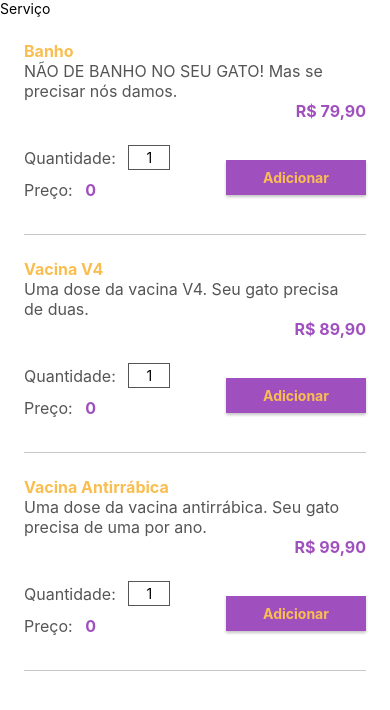
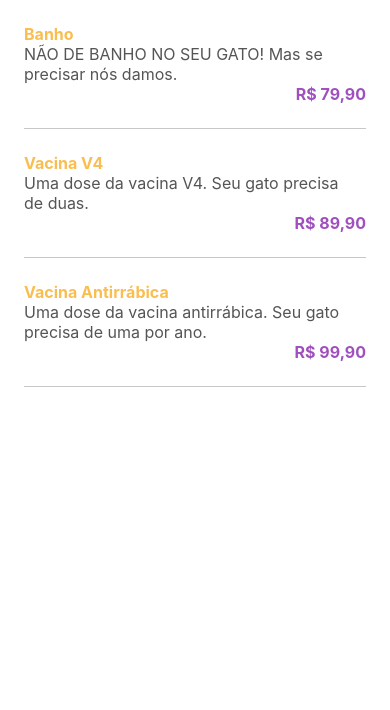
Before and after one commit to Jeffbreno/gatito-alura, a React Native app: screen / in a window 390 px wide. Shown: the top 710 px of the page. Built offline with nearby package versions, Linux system fonts and the light colour scheme.

Commit message:
25092023_0845

```diff
--- a/src/telas/Servicos/Item/index.js
+++ b/src/telas/Servicos/Item/index.js
@@ -1,5 +1,5 @@
 import React, { useState } from "react";
-import { Button, Text, View } from "react-native";
+import { Text, View, TouchableOpacity } from "react-native";
 import estilos from "./estilos";
 import CampoInteiro from "../../../componentes/CampoInteiro";
 import Botao from "../../../componentes/Botao";
@@ -9,9 +9,23 @@ export default function Item({ nome, preco, descricao }) {
   const [total, setTotal] = useState(preco);
   const [expandir, setExpandir] = useState(false);
 
+  const atualizaQuantidadeTotal = (novaQuantidade) => {
+    setQuantidade(novaQuantidade);
+    calculaTotal(novaQuantidade);
+  };
+
+  const calculaTotal = (novaQuantidade) => {
+    setTotal(novaQuantidade * preco);
+  };
+
+  const inverteExpandir = () => {
+    setExpandir(!expandir);
+    atualizaQuantidadeTotal(1);
+  };
+
   return (
     <>
-      <View style={estilos.informacao}>
+      <TouchableOpacity style={estilos.informacao} onPress={inverteExpandir}>
         <Text style={estilos.nome}>{nome}</Text>
         <Text style={estilos.descricao}>{descricao}</Text>
         <Text style={estilos.preco}>
@@ -20,20 +34,27 @@ export default function Item({ nome, preco, descricao }) {
             currency: "BRL",
           }).format(preco)}
         </Text>
-      </View>
+      </TouchableOpacity>
+      {expandir && (
         <View style={estilos.carrinho}>
           <View>
             <View style={estilos.valor}>
               <Text style={estilos.descricao}>Quantidade: </Text>
-            <CampoInteiro estilos={estilos.quantidade} valor={quantidade} acao={setQuantidade} />
+              <CampoInteiro estilos={estilos.quantidade} valor={quantidade} acao={atualizaQuantidadeTotal} />
             </View>
             <View style={estilos.valor}>
-            <Text style={estilos.descricao}>Preço: </Text>
-            <Text style={estilos.preco}>0</Text>
+              <Text style={estilos.descricao}>Total: </Text>
+              <Text style={estilos.preco}>
+                {Intl.NumberFormat("pt-BR", {
+                  style: "currency",
+                  currency: "BRL",
+                }).format(total)}
+              </Text>
             </View>
           </View>
           <Botao valor="Adicionar" acao={() => {}} />
         </View>
+      )}
       <View style={estilos.divisor}></View>
     </>
   );
--- a/src/telas/Servicos/index.js
+++ b/src/telas/Servicos/index.js
@@ -1,5 +1,5 @@
 import React from "react";
-import { Text, FlatList } from "react-native";
+import { FlatList } from "react-native";
 import Item from "./Item";
 
 const servicos = [
@@ -26,7 +26,6 @@ const servicos = [
 export default function Servicos() {
   return (
     <>
-      <Text>Serviço</Text>
       <FlatList data={servicos} removeClippedSubviews={false} renderItem={({ item }) => <Item {...item} />} keyExtractor={({ id }) => String(id)} />
     </>
   );
```
Lines whose indentation alone changed are shown as unchanged.
